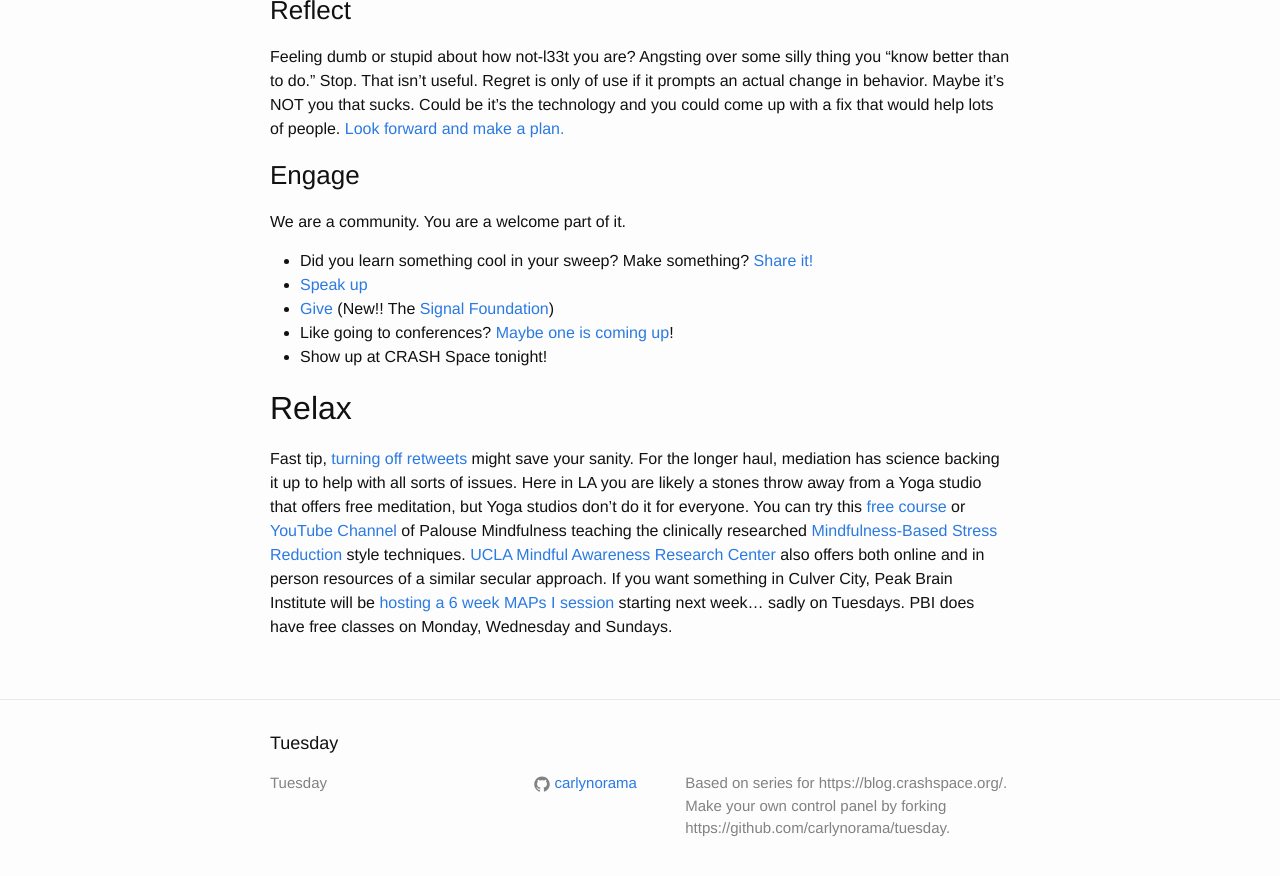
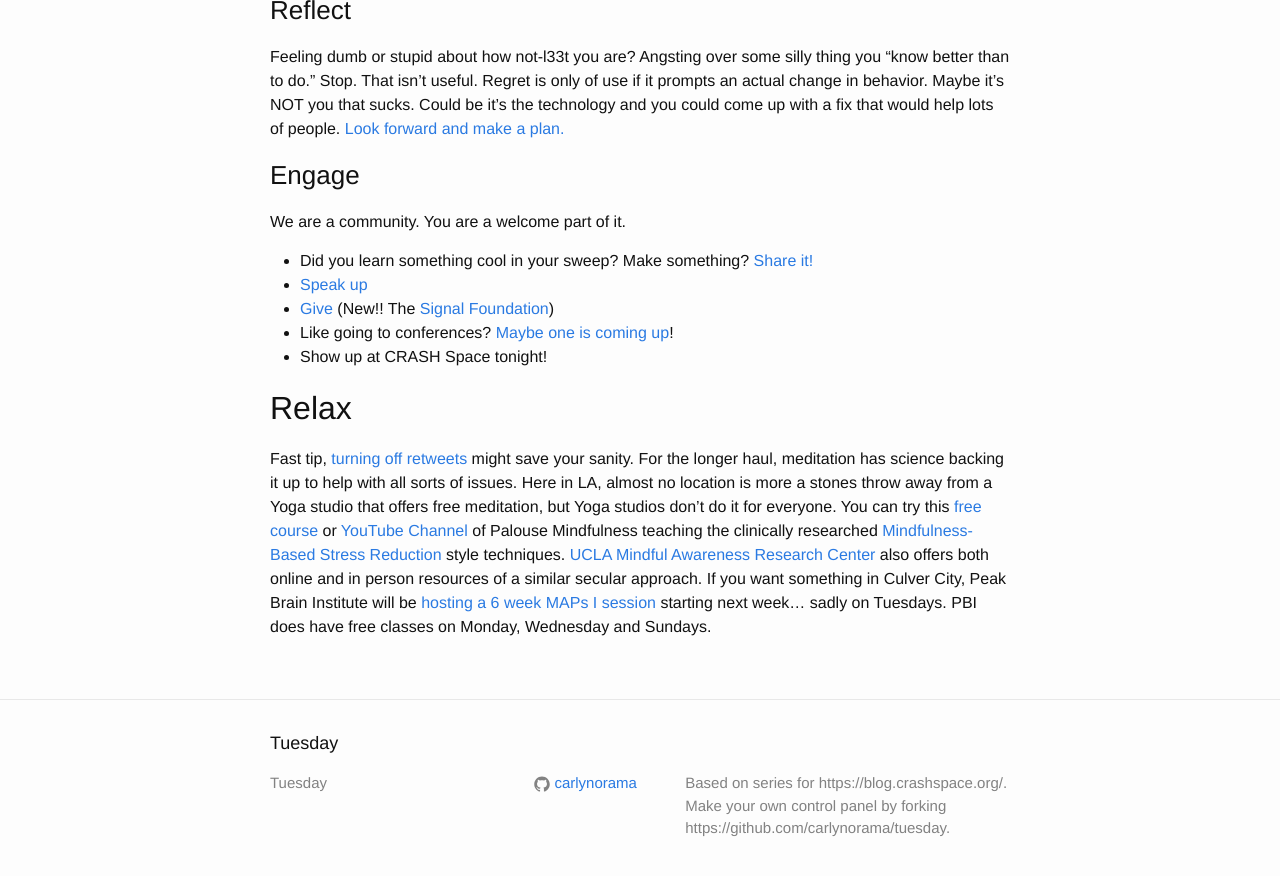
Before and after one commit to CRASHSpace/tuesday, a Jekyll site: the page built from _posts/2018-03-06-tuesday-sweep.md, in a window 1280 px wide and 900 px high, scrolled down 1940 px. Shown: the top 876 px of the window. Built offline with Jekyll 4.4.1, drawn with Linux system fonts in a browser that asks for light colours.

Commit message:
more typos

```diff
--- a/_posts/2018-03-06-tuesday-sweep.md
+++ b/_posts/2018-03-06-tuesday-sweep.md
@@ -70,4 +70,4 @@
 
 ## Relax
 
-Fast tip, [turning off retweets](https://www.theatlantic.com/magazine/archive/2018/04/the-case-against-retweets/554078/) might save your sanity. For the longer haul, mediation has science backing it up to help with all sorts of issues. Here in LA you are likely a stones throw away from a Yoga studio that offers free meditation, but Yoga studios don’t do it for everyone. You can try this [free course](https://palousemindfulness.com/) or [YouTube Channel](https://www.youtube.com/channel/UCjQxrBbp-9aCBzWIsiuHmiA?&ab_channel=PalouseMindfulness) of Palouse Mindfulness teaching the clinically researched [Mindfulness-Based Stress Reduction](https://en.wikipedia.org/wiki/Mindfulness-based_stress_reduction) style techniques. [UCLA Mindful Awareness Research Center](http://marc.ucla.edu/) also offers both online and in person resources of a similar secular approach. If you want something in Culver City, Peak Brain Institute will be [hosting a 6 week MAPs I session](http://peakbraininstitute.com/maps-comes-peak-brain-institute) starting next week… sadly on Tuesdays. PBI does have free classes on Monday, Wednesday and Sundays.
+Fast tip, [turning off retweets](https://www.theatlantic.com/magazine/archive/2018/04/the-case-against-retweets/554078/) might save your sanity. For the longer haul, meditation has science backing it up to help with all sorts of issues. Here in LA, almost no location is more a stones throw away from a Yoga studio that offers free meditation, but Yoga studios don't do it for everyone. You can try this [free course](https://palousemindfulness.com/) or [YouTube Channel](https://www.youtube.com/channel/UCjQxrBbp-9aCBzWIsiuHmiA?&ab_channel=PalouseMindfulness) of Palouse Mindfulness teaching the clinically researched [Mindfulness-Based Stress Reduction](https://en.wikipedia.org/wiki/Mindfulness-based_stress_reduction) style techniques. [UCLA Mindful Awareness Research Center](http://marc.ucla.edu/) also offers both online and in person resources of a similar secular approach. If you want something in Culver City, Peak Brain Institute will be [hosting a 6 week MAPs I session](http://peakbraininstitute.com/maps-comes-peak-brain-institute) starting next week… sadly on Tuesdays. PBI does have free classes on Monday, Wednesday and Sundays.
```
